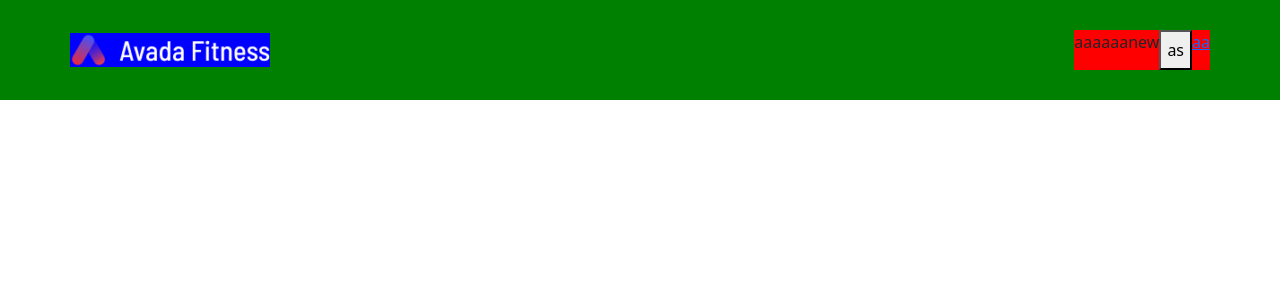
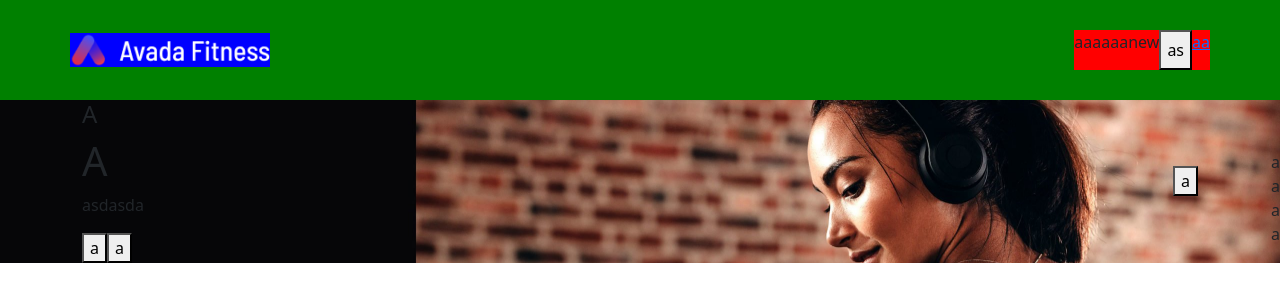
Before and after one commit to AndreaGul/proj-html-vuejs, a Vue app: page / in a window 1280 px wide. Shown: the top 302 px of the page. Built offline with nearby package versions, Linux system fonts and the light colour scheme.

Commit message:
feat:struttura base main course caracteristics parte info

```diff
--- a/src/components/AppMain.vue
+++ b/src/components/AppMain.vue
@@ -12,7 +12,6 @@ export default {
 
   components: {
     MainCourseCaracteristics,
-
     AppMainNewsLetter,
     AppMainPlans,
     AppMainArticles,
--- a/src/components/components-main/AppMainInfo.vue
+++ b/src/components/components-main/AppMainInfo.vue
@@ -4,6 +4,44 @@ export default {
 };
 </script>
 
-<template></template>
+<template>
+  <div class="container-info">
+    <div class="container d-flex align-items-center justify-content-between">
+      <div>
+        <h4>A</h4>
+        <h1>A</h1>
+        <p>asdasda</p>
+        <button>a</button>
+        <button>a</button>
+      </div>
+      <div>
+        <button>a</button>
+      </div>
+    </div>
 
-<style scoped lang="scss"></style>
+    <div class="advices-buttons">
+      <div>
+        <p class="m-0">a</p>
+        <p class="m-0">a</p>
+      </div>
+      <div>
+        <p class="m-0">a</p>
+        <p class="m-0">a</p>
+      </div>
+    </div>
+  </div>
+</template>
+
+<style scoped lang="scss">
+.container-info {
+  position: relative;
+
+  background-image: url('/img/slider82x-scaled.jpg');
+  background-size: cover;
+  .advices-buttons {
+    position: absolute;
+    top: 50px;
+    right: 0;
+  }
+}
+</style>
```
Also changed, not shown: public/img/slider82x-scaled.jpg (added), 1 other file (tests, documents, lock files or other folders).
